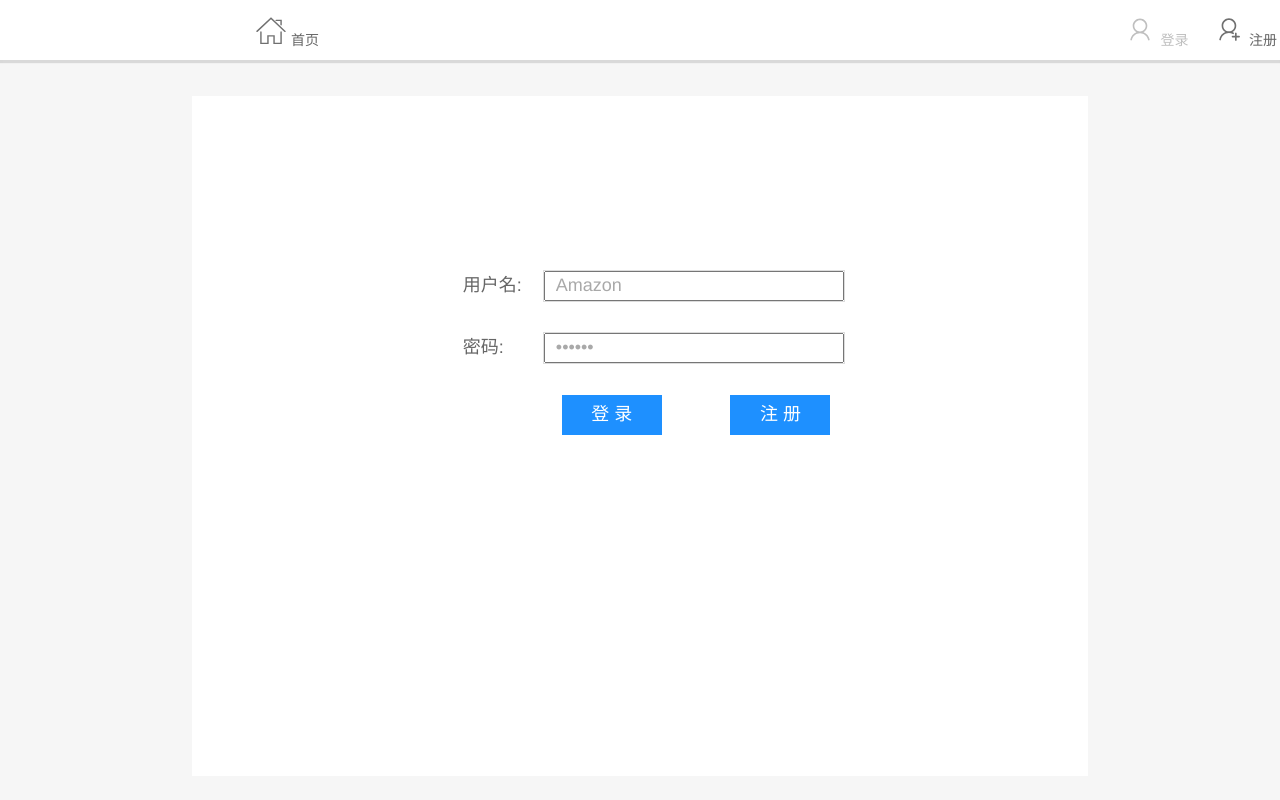
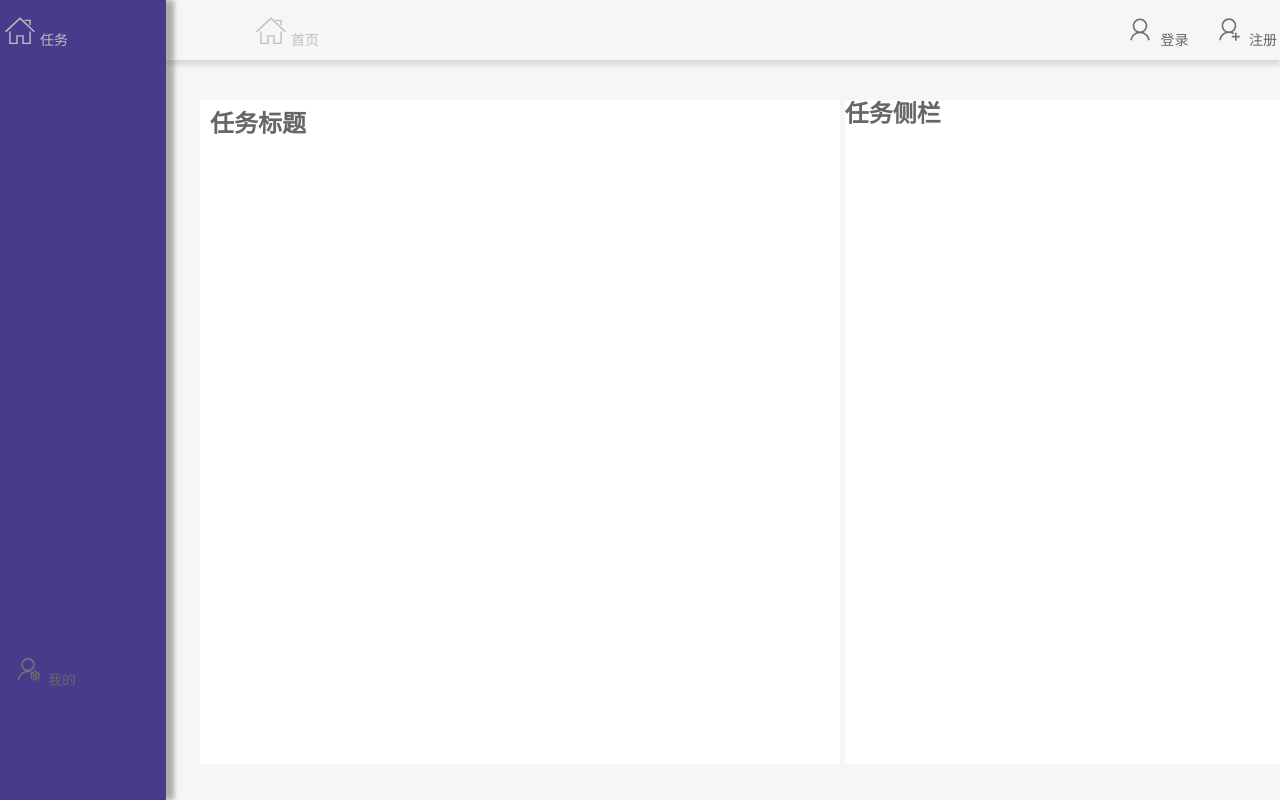
Before and after one commit to buildrt/crm_frontend, a Vue app: page /home/mission in a window 1280 px wide. Before the commit this address led to /login. Built offline with nearby package versions, Linux system fonts and the light colour scheme; the HTML template or start-up script is replaced by a standard one.

Commit message:
'19-9-9-23:41'

```diff
--- a/package.json
+++ b/package.json
@@ -9,6 +9,7 @@
   "dependencies": {
     "axios": "^0.19.0",
     "core-js": "^2.6.5",
+    "mockjs": "^1.0.1-beta3",
     "vue": "^2.6.10",
     "vue-router": "^3.1.3",
     "vuex": "^3.1.1"
--- a/src/components/common/tabbar/TabBar.vue
+++ b/src/components/common/tabbar/TabBar.vue
@@ -13,12 +13,12 @@
 <style scoped>
   #tab-bar {
     display: flex;
-    background-color: #fff;
+    background-color: rgba(0,0,0,0);
 
     left: 0;
     right: 0;
     bottom: 0;
 
-    box-shadow: 0 3px 1px rgba(100,100,100,.2);
+    box-shadow: 0 5px 5px rgba(100,100,100,.2);
   }
 </style>
--- a/src/components/common/tabbar/TabBarItem.vue
+++ b/src/components/common/tabbar/TabBarItem.vue
@@ -57,7 +57,7 @@
   }
 
   div {
-    display: inline;
-    text-align: center;
-  }
+     display: inline;
+     text-align: center;
+   }
 </style>
--- /dev/null
+++ b/src/components/content/homeTabbar/HomeTabBar.vue
@@ -0,0 +1,48 @@
+<template>
+  <tab-bar id="tab-bar">
+    <tab-bar-item path="mission" id="mission">
+      <img slot="item-icon" src="~assets/img/tabbar/home/home.svg" alt="">
+      <img slot="item-icon-active" src="~assets/img/tabbar/home/home_active.svg"/>
+      <div slot="item-text">任务</div>
+    </tab-bar-item>
+
+    <tab-bar-item path="/profile" id="profile">
+      <img slot="item-icon" src="~assets/img/tabbar/profile/profile.svg" alt="">
+      <img slot="item-icon-active" src="~assets/img/tabbar/profile/profile_active.svg" alt="">
+      <div slot="item-text">我的</div>
+    </tab-bar-item>
+  </tab-bar>
+</template>
+
+<script>
+  import TabBar from 'components/common/tabbar/TabBar'
+  import TabBarItem from 'components/common/tabbar/TabBarItem'
+
+  export default {
+    name: "HomeTabBar",
+    components: {
+      TabBar,
+      TabBarItem
+    }
+  }
+</script>
+
+<style scoped>
+  #tab-bar {
+    position: absolute;
+    top: 0;
+    width: 13%;
+    height: 100%;
+    background-color: #473C8B;
+    box-shadow: 8px 0 5px rgba(100,100,100,.5);
+  }
+  #mission {
+    position: relative;
+    left: 3%;
+  }
+  #profile {
+    position: relative;
+    top: 80%;
+    left: -30%;
+  }
+</style>
--- a/src/router/index.js
+++ b/src/router/index.js
@@ -2,6 +2,8 @@ import Vue from 'vue'
 import VueRouter from 'vue-router'
 
 const Home = () => import('../views/home/Home');
+const HomeMission = () => import('../views/home/HomeMission');
+
 const Register = () => import('../views/register/Register');
 const Login = () => import('../views/login/Login');
 const Profile = () => import('../views/profile/Profile');
@@ -29,7 +31,17 @@ const routes = [
     meta: {
       title: '首页',
       needLogin: true   // 判断每次路由跳转的链接是否需要登录
-    }
+    },
+    children: [
+      {
+        path: '',
+        redirect: 'mission'
+      },
+      {
+        path: 'mission',
+        component: HomeMission
+      }
+    ]
   },
   {
     path: '/register',
@@ -54,37 +66,37 @@ const router = new VueRouter({
 });
 
 // 全局导航守卫
-router.beforeEach((to, from, next) => {
-  // document.title = to.matched[0].meta.title;
-  // next();
-
-  //路由中设置的needLogin字段就在to当中
-  if (window.sessionStorage.data) {
-    console.log(window.sessionStorage);
-    if (to.path === '/login') {
-      // 在已经登录状态下，访问Login.vue页面 会跳到Home.vue
-      document.title = to.matched[0].meta.title;
-      next({
-        path: '/home'
-      });
-    }else {
-      document.title = to.matched[0].meta.title;
-      next();
-    }
-  }else {
-    // 如果没有session ,访问任何页面。都会进入到 登录页
-    if (to.path === '/login' || to.path === '/register') {  // 如果是登录页面的话，直接next()
-      document.title = to.matched[0].meta.title;
-      next();
-    }else {
-      // 否则 跳转到登录页面
-      next({
-        path: '/login'
-      });
-      alert("你必须先登录")
-    }
-  }
-});
+// router.beforeEach((to, from, next) => {
+//   // document.title = to.matched[0].meta.title;
+//   // next();
+//
+//   //路由中设置的needLogin字段就在to当中
+//   if (window.sessionStorage.data) {
+//     console.log(window.sessionStorage);
+//     if (to.path === '/login') {
+//       // 在已经登录状态下，访问Login.vue页面 会跳到Home.vue
+//       document.title = to.matched[0].meta.title;
+//       next({
+//         path: '/home'
+//       });
+//     }else {
+//       document.title = to.matched[0].meta.title;
+//       next();
+//     }
+//   }else {
+//     // 如果没有session ,访问任何页面。都会进入到 登录页
+//     if (to.path === '/login' || to.path === '/register') {  // 如果是登录页面的话，直接next()
+//       document.title = to.matched[0].meta.title;
+//       next();
+//     }else {
+//       // 否则 跳转到登录页面
+//       next({
+//         path: '/login'
+//       });
+//       alert("你必须先登录")
+//     }
+//   }
+// });
 
 // 3.导出
 export default router
--- a/src/views/home/Home.vue
+++ b/src/views/home/Home.vue
@@ -1,14 +1,17 @@
 <template>
   <div id="homepage">
-    <h2>首页</h2>
-    <h2>{{$store.state.counter}}</h2>
-    <h2>{{$store.state.loginJudge}}</h2>
+    <home-tab-bar></home-tab-bar>
+    <router-view></router-view>
   </div>
 </template>
 
 <script>
+  import HomeTabBar from '../../components/content/homeTabbar/HomeTabBar'
   export default {
-    name: "Home"
+    name: "Home",
+    components: {
+      HomeTabBar
+    }
   }
 </script>
 
--- /dev/null
+++ b/src/views/home/HomeMission.vue
@@ -0,0 +1,41 @@
+<template>
+  <div id="mission">
+    <div id="showdiv">
+      <h2>任务标题</h2>
+    </div>
+
+    <div id="sidebar">
+      <h2>任务侧栏</h2>
+    </div>
+  </div>
+</template>
+
+<script>
+  export default {
+    name: "Mission"
+  }
+</script>
+
+<style scoped>
+  /* 主内容的样式 */
+  #showdiv {
+    position: absolute;
+    left: 200px;
+    top: 10%;
+    margin-top: 20px;
+    width: 50%;
+    height: 83%;
+    background-color: white;
+    padding: 10px;
+  }
+  /* 侧栏的样式 */
+  #sidebar {
+    position: absolute;
+    right: 0;
+    top: 10%;
+    margin-top: 20px;
+    background-color: white;
+    width: 34%;
+    height: 83%;
+  }
+</style>
--- a/src/views/login/Login.vue
+++ b/src/views/login/Login.vue
@@ -1,4 +1,5 @@
 <template>
+
   <div id="login">
     <div id="showdiv">
       <div class="info">
@@ -84,7 +85,7 @@
 
   .info{
     position: relative;
-    top: -10%;
+    top: 10%;
     left: -33%;
     width: 70%;
   }
@@ -115,7 +116,7 @@
 
   .info form input[type="submit"], button{
     border:  0;
-    background-color: #1E90FF;
+    background-color: deeppink;
     width: 100px;
     height: 40px;
     font-size: 18px;
```
Also changed, not shown: src/mock/mock.js (added, +24 -0 lines), 1 other file (tests, documents, lock files or other folders).
